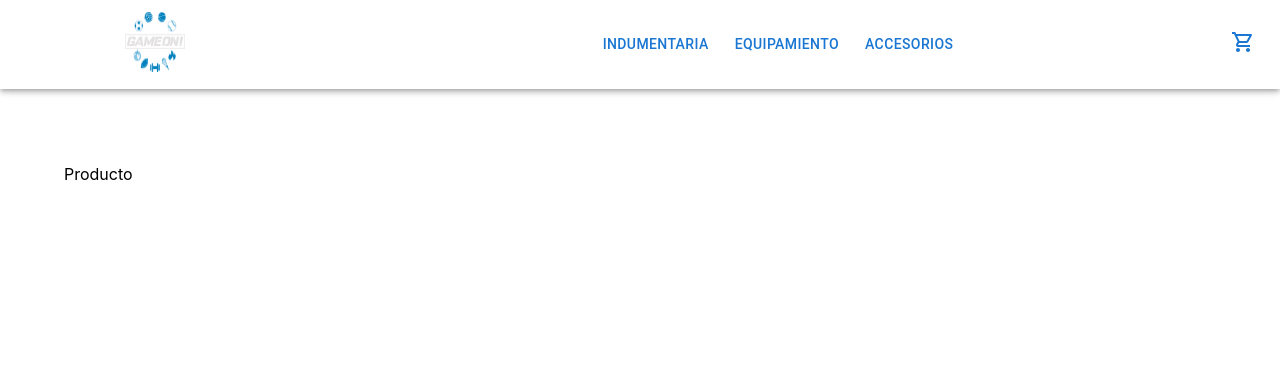
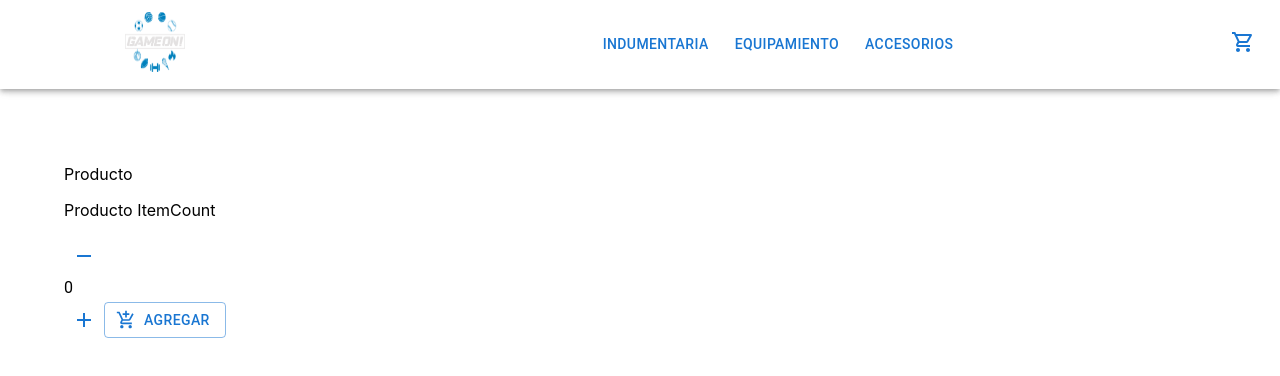
Before and after one commit to marioa1105/ecommerceReact, a React (Create React App) app in the folder ecommerce-react/: page / in a window 1280 px wide. Shown: the top 376 px of the page. Built offline with nearby package versions, Linux system fonts and the light colour scheme.

Commit message:
inicio desafio itemcount

```diff
--- /dev/null
+++ b/ecommerce-react/src/components/ItemCount/ItemCount.css
@@ -0,0 +1,5 @@
+.container-control{
+    display: flex;
+    align-items: center;
+    border: 10;
+}
--- /dev/null
+++ b/ecommerce-react/src/components/ItemCount/ItemCount.js
@@ -0,0 +1,37 @@
+import React, {useState} from 'react'
+import IconButton from '@mui/material/IconButton'
+import AddOutlinedIcon from '@mui/icons-material/AddOutlined';
+import RemoveOutlinedIcon from '@mui/icons-material/RemoveOutlined';
+import AddShoppingCartIcon from '@mui/icons-material/AddShoppingCart';
+import Button from '@mui/material/Button'
+import { Typography } from '@mui/material';
+import './ItemCount.css'
+
+const ItemCount = ({stock}) => {
+    const [count, setCount] = useState(0);
+
+    const onAdd = () =>{
+        count < stock && setCount(count + 1)
+    }
+    const onRemove = () =>{
+        count > 0 && setCount(count - 1)
+    }
+    return(
+        <div>
+            <p>Producto ItemCount </p>
+            <IconButton color="primary" onClick={onRemove}>
+                <RemoveOutlinedIcon/>
+            </IconButton>
+            <Typography> {count} </Typography>
+            <IconButton color="primary" onClick={onAdd}>
+                <AddOutlinedIcon/>
+            </IconButton>
+            <Button variant="outlined" startIcon={<AddShoppingCartIcon />}>
+                Agregar
+            </Button>
+        </div>
+
+    );
+}
+
+export default ItemCount;
--- a/ecommerce-react/src/components/ItemListContainer/ItemListContainer.js
+++ b/ecommerce-react/src/components/ItemListContainer/ItemListContainer.js
@@ -1,8 +1,9 @@
+import ItemCount from "../ItemCount/ItemCount"
 const ItemListContainer = ({name})=>{
     return(
         <div>
             <p>{name}</p>
-
+            <ItemCount stock = {10}/>
         </div>
     )
 }
```
